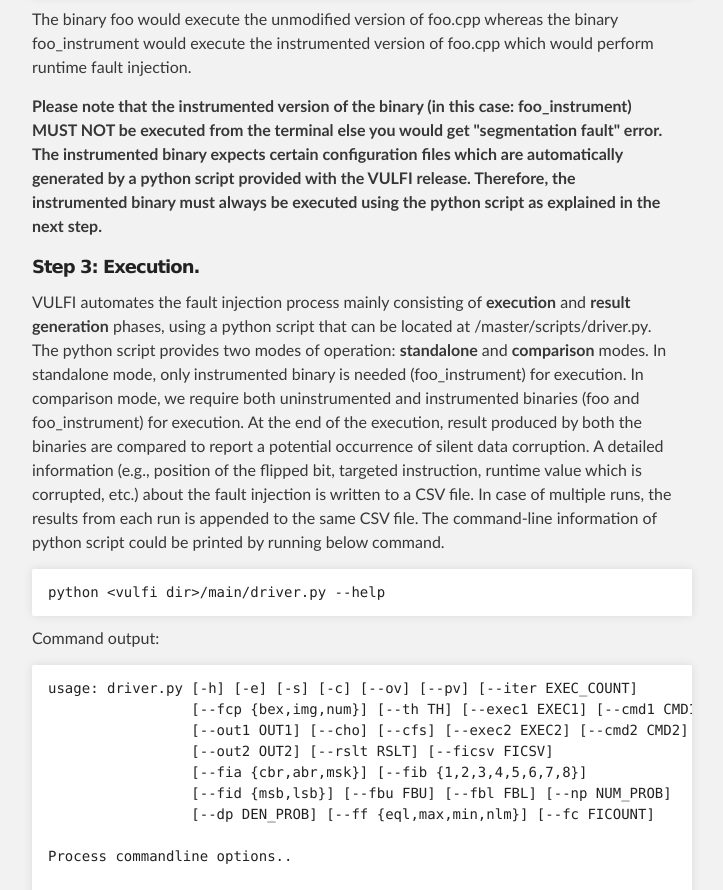
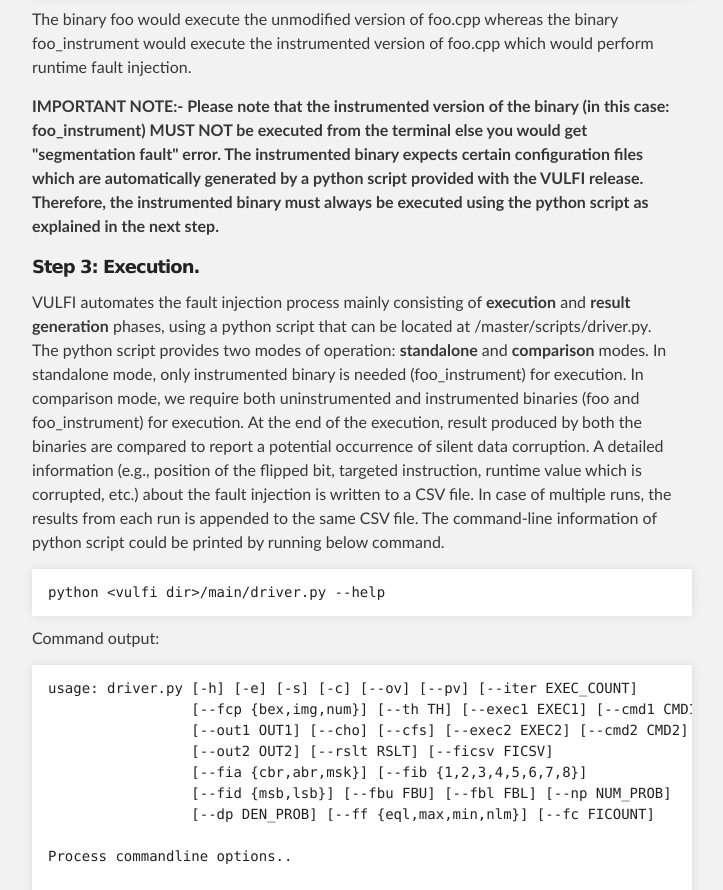
Before and after one commit to utahfmr/VULFI, a plain HTML site: page index.html in a window 1280 px wide. Shown: the part 5947-6837 px from the top of the page, without its empty margins (288-1011 px from the left). Drawn offline with Linux system fonts and the light colour scheme.

```diff
--- a/index.html
+++ b/index.html
@@ -303,7 +303,7 @@ clang++ foo_instrument.bc -o foo_instrument
 
 <p>The binary foo would execute the unmodified version of foo.cpp whereas the binary foo_instrument would execute the instrumented version of foo.cpp which would perform runtime fault injection.</p>
 
-<p><strong>Please note that the instrumented version of the binary (in this case: foo_instrument) MUST NOT be executed from the terminal else you would get "segmentation fault" error. The instrumented binary expects certain configuration files which are automatically generated by a python script provided with the VULFI release. Therefore, the instrumented binary must always be executed using the python script as explained in the next step.</strong></p>
+<p><strong>IMPORTANT NOTE:- Please note that the instrumented version of the binary (in this case: foo_instrument) MUST NOT be executed from the terminal else you would get "segmentation fault" error. The instrumented binary expects certain configuration files which are automatically generated by a python script provided with the VULFI release. Therefore, the instrumented binary must always be executed using the python script as explained in the next step.</strong></p>
 
 <h5>
 <a id="step-3-execution" class="anchor" href="#step-3-execution" aria-hidden="true"><span aria-hidden="true" class="octicon octicon-link"></span></a>Step 3: Execution.</h5>
```
Also changed, not shown: params.json (+1 -1 lines).
